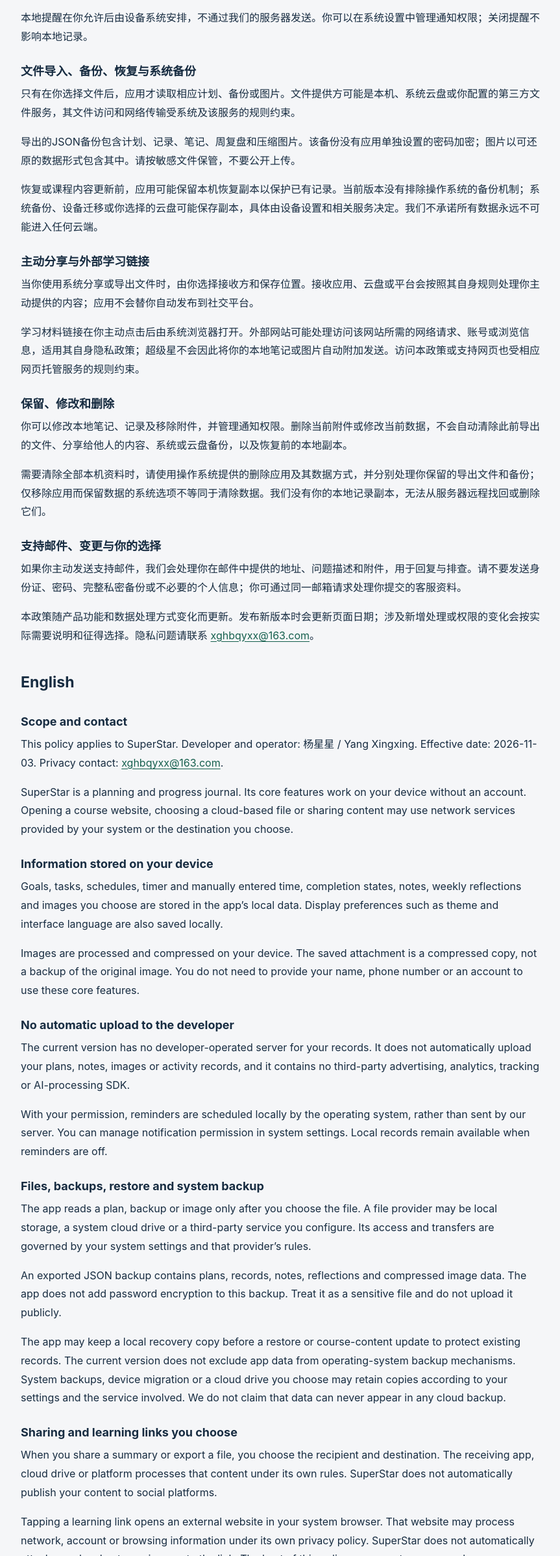
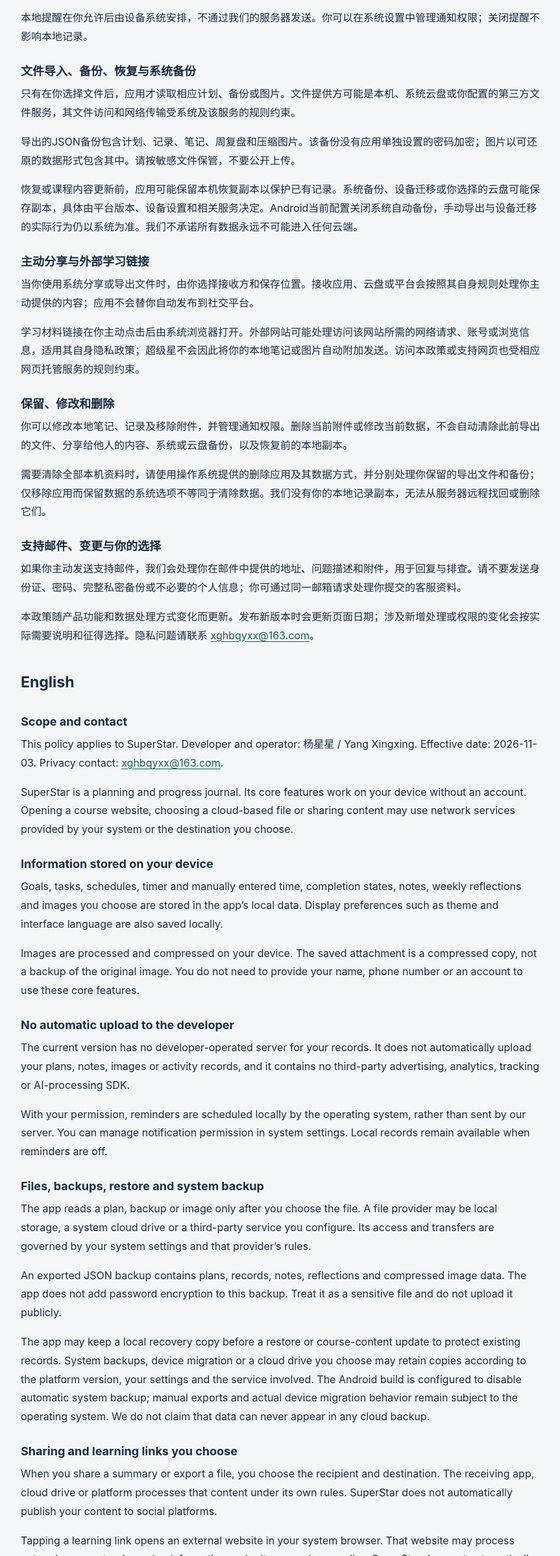
Before and after one commit to xghbq-yang/app-legal, a plain HTML site: page superstar.html in a window 1280 px wide. Shown: the part 764-3159 px from the top of the page at 65% size, without its empty margins (208-1071 px from the left). Drawn offline with Linux system fonts and the light colour scheme.

Commit message:
Clarify platform-specific system backup behavior

```diff
--- a/superstar.html
+++ b/superstar.html
@@ -17,7 +17,7 @@
 <section><h3>文件导入、备份、恢复与系统备份</h3>
 <p>只有在你选择文件后，应用才读取相应计划、备份或图片。文件提供方可能是本机、系统云盘或你配置的第三方文件服务，其文件访问和网络传输受系统及该服务的规则约束。</p>
 <p>导出的JSON备份包含计划、记录、笔记、周复盘和压缩图片。该备份没有应用单独设置的密码加密；图片以可还原的数据形式包含其中。请按敏感文件保管，不要公开上传。</p>
-<p>恢复或课程内容更新前，应用可能保留本机恢复副本以保护已有记录。当前版本没有排除操作系统的备份机制；系统备份、设备迁移或你选择的云盘可能保存副本，具体由设备设置和相关服务决定。我们不承诺所有数据永远不可能进入任何云端。</p>
+<p>恢复或课程内容更新前，应用可能保留本机恢复副本以保护已有记录。系统备份、设备迁移或你选择的云盘可能保存副本，具体由平台版本、设备设置和相关服务决定。Android当前配置关闭系统自动备份，手动导出与设备迁移的实际行为仍以系统为准。我们不承诺所有数据永远不可能进入任何云端。</p>
 </section>
 <section><h3>主动分享与外部学习链接</h3>
 <p>当你使用系统分享或导出文件时，由你选择接收方和保存位置。接收应用、云盘或平台会按照其自身规则处理你主动提供的内容；应用不会替你自动发布到社交平台。</p>
@@ -45,7 +45,7 @@
 <section><h3>Files, backups, restore and system backup</h3>
 <p>The app reads a plan, backup or image only after you choose the file. A file provider may be local storage, a system cloud drive or a third-party service you configure. Its access and transfers are governed by your system settings and that provider’s rules.</p>
 <p>An exported JSON backup contains plans, records, notes, reflections and compressed image data. The app does not add password encryption to this backup. Treat it as a sensitive file and do not upload it publicly.</p>
-<p>The app may keep a local recovery copy before a restore or course-content update to protect existing records. The current version does not exclude app data from operating-system backup mechanisms. System backups, device migration or a cloud drive you choose may retain copies according to your settings and the service involved. We do not claim that data can never appear in any cloud backup.</p>
+<p>The app may keep a local recovery copy before a restore or course-content update to protect existing records. System backups, device migration or a cloud drive you choose may retain copies according to the platform version, your settings and the service involved. The Android build is configured to disable automatic system backup; manual exports and actual device migration behavior remain subject to the operating system. We do not claim that data can never appear in any cloud backup.</p>
 </section>
 <section><h3>Sharing and learning links you choose</h3>
 <p>When you share a summary or export a file, you choose the recipient and destination. The receiving app, cloud drive or platform processes that content under its own rules. SuperStar does not automatically publish your content to social platforms.</p>
```
